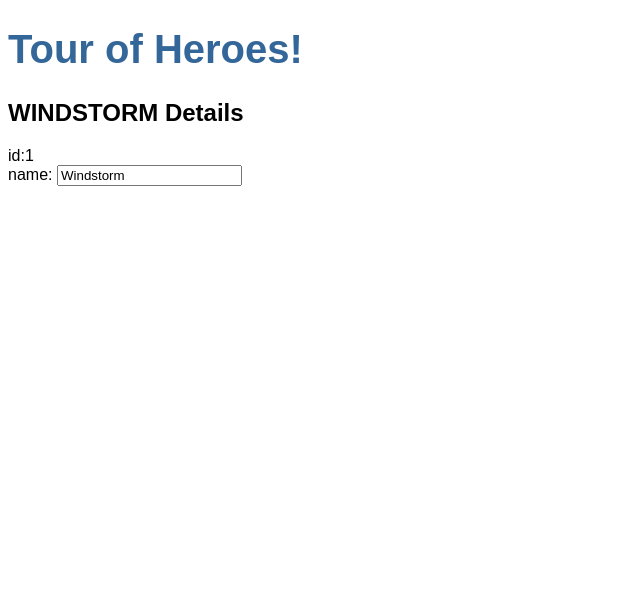
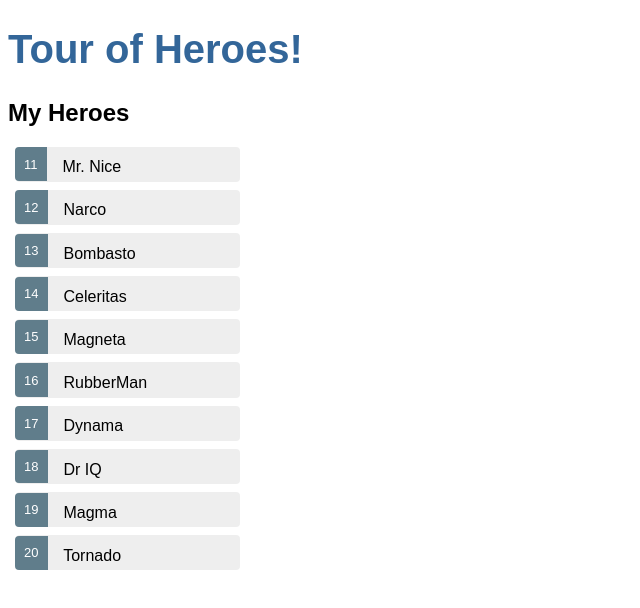
Before and after one commit to TalesMGodois/angular-tour-of-heroes, an Angular app: page / in a window 1280 px wide. Shown: the top 608 px of the page, without its empty margins (0-640 px from the left). Built offline with nearby package versions, Linux system fonts and the light colour scheme.

Commit message:
Why: Step 4
*

Step 4

*

```diff
--- a/src/app/heroes/heroes.component.css
+++ b/src/app/heroes/heroes.component.css
@@ -0,0 +1,48 @@
+/* HeroesComponent's private CSS styles */
+.selected {
+    background-color: #CFD8DC !important;
+    color: white;
+  }
+  .heroes {
+    margin: 0 0 2em 0;
+    list-style-type: none;
+    padding: 0;
+    width: 15em;
+  }
+  .heroes li {
+    cursor: pointer;
+    position: relative;
+    left: 0;
+    background-color: #EEE;
+    margin: .5em;
+    padding: .3em 0;
+    height: 1.6em;
+    border-radius: 4px;
+  }
+  .heroes li.selected:hover {
+    background-color: #BBD8DC !important;
+    color: white;
+  }
+  .heroes li:hover {
+    color: #607D8B;
+    background-color: #DDD;
+    left: .1em;
+  }
+  .heroes .text {
+    position: relative;
+    top: -3px;
+  }
+  .heroes .badge {
+    display: inline-block;
+    font-size: small;
+    color: white;
+    padding: 0.8em 0.7em 0 0.7em;
+    background-color: #607D8B;
+    line-height: 1em;
+    position: relative;
+    left: -1px;
+    top: -4px;
+    height: 1.8em;
+    margin-right: .8em;
+    border-radius: 4px 0 0 4px;
+  }
--- a/src/app/heroes/heroes.component.html
+++ b/src/app/heroes/heroes.component.html
@@ -1,8 +1,19 @@
-<h2>{{hero.name |uppercase}} Details</h2>
+<div *ngIf="selectedHero">
+    <h2>{{selectedHero.name | uppercase}} Details</h2>
+    <div><span>id: </span>{{selectedHero.id}}</div>
+    <div>
+        <label>name:
+            <input [(ngModel)]="selectedHero.name" placeholder="name">
+        </label>
+        </div>
+</div>
 
-<div><span>id:</span>{{hero.id}}</div>
-<div>
-    <label>name:
-      <input [(ngModel)]="hero.name" placeholder="name">
-    </label>
-</div>
+
+<h2>My Heroes</h2>
+<ul class="heroes">
+    <li *ngFor="let hero of heroes"
+        (click)= "onSelect(hero)"
+        [class.selected]="hero === selectedHero">
+        <span class="badge">{{hero.id}}</span> {{hero.name}}
+     </li>
+</ul>
--- a/src/app/heroes/heroes.component.ts
+++ b/src/app/heroes/heroes.component.ts
@@ -1,5 +1,6 @@
 import { Component, OnInit } from '@angular/core';
 import { Hero } from '../hero';
+import { HEROES } from '../mock-heroes';
 
 @Component({
     selector: 'app-heroes',
@@ -7,6 +8,10 @@ import { Hero } from '../hero';
     styleUrls: ['./heroes.component.css']
 })
 export class HeroesComponent implements OnInit {
+    heroes  = HEROES;
+
+    selectedHero:Hero;
+
     hero:Hero = {
         id:1,
         name:'Windstorm'
@@ -14,6 +19,9 @@ export class HeroesComponent implements OnInit {
 
     constructor() { }
 
-  ngOnInit() {
+    public onSelect(hero:Hero):void{
+        this.selectedHero = hero;
     }
+
+    ngOnInit() {}
 }
--- /dev/null
+++ b/src/app/mock-heroes.ts
@@ -0,0 +1,14 @@
+import { Hero } from './hero';
+
+export const HEROES: Hero[] = [
+  { id: 11, name: 'Mr. Nice' },
+  { id: 12, name: 'Narco' },
+  { id: 13, name: 'Bombasto' },
+  { id: 14, name: 'Celeritas' },
+  { id: 15, name: 'Magneta' },
+  { id: 16, name: 'RubberMan' },
+  { id: 17, name: 'Dynama' },
+  { id: 18, name: 'Dr IQ' },
+  { id: 19, name: 'Magma' },
+  { id: 20, name: 'Tornado' }
+];
```
Lines whose indentation alone changed are shown as unchanged.
